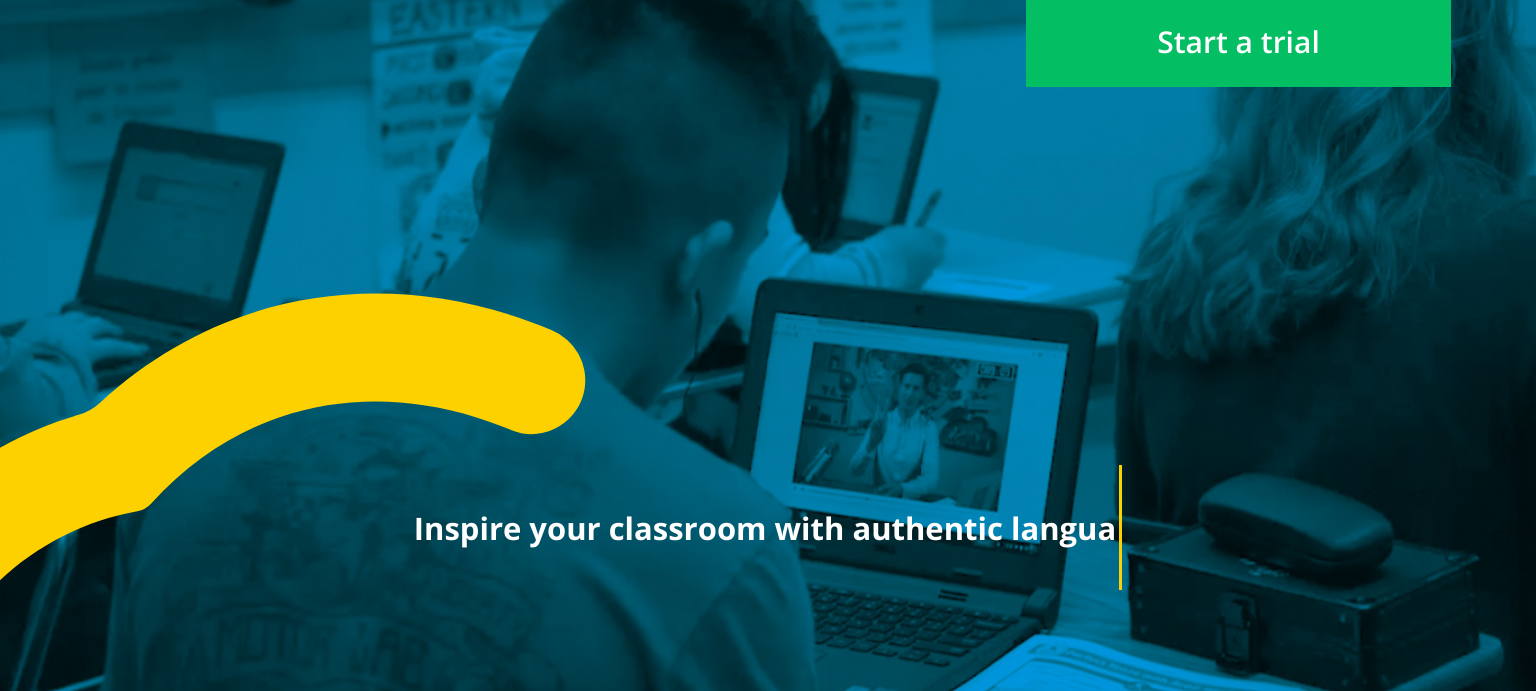
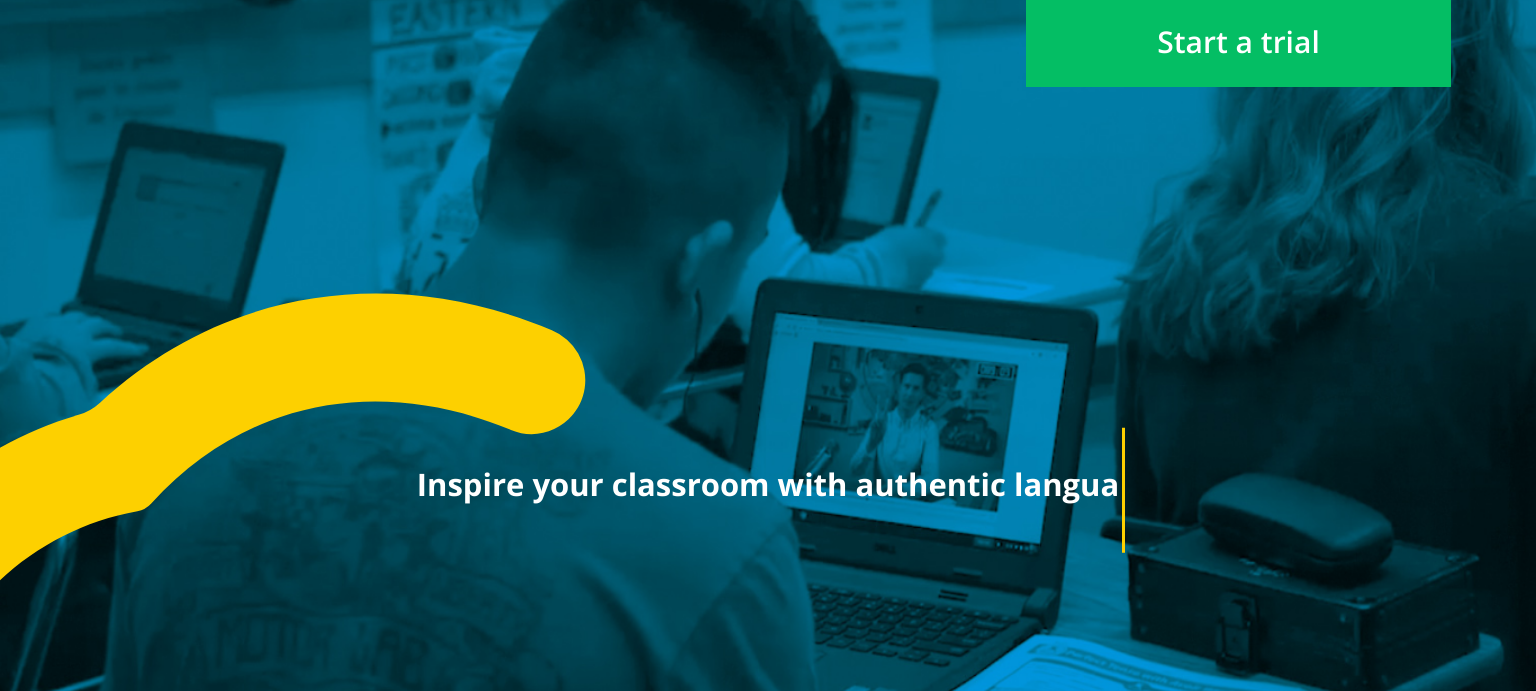
Before and after one commit to 1revolman1/til-open1, a website: page app/index.html in a window 1536 px wide. Shown: the part 93-784 px from the top of the page. Drawn offline with nearby package versions, Linux system fonts and the light colour scheme.

Commit message:
fix crossbrowsering

```diff
--- a/app/scss/index.scss
+++ b/app/scss/index.scss
@@ -250,8 +250,8 @@ menu {
       position: relative;
       max-width: 768px;
       .typer::after {
-        position: relative;
-        top: 30px;
+        position: absolute;
+        transform: translate(0, -10%);
         width: 2px;
         height: 77px;
         background: #fdd000;
@@ -1579,7 +1579,9 @@ menu {
       // font-size: 33px;
       // font-size: 50px;
       .typer::after {
-        top: 50px;
+        position: absolute;
+        transform: translate(0, -25%);
+        // top: 50px;
         width: 3px;
         height: 125px;
         background: #fdd000;
```
Also changed, not shown: app/css/index.css.
